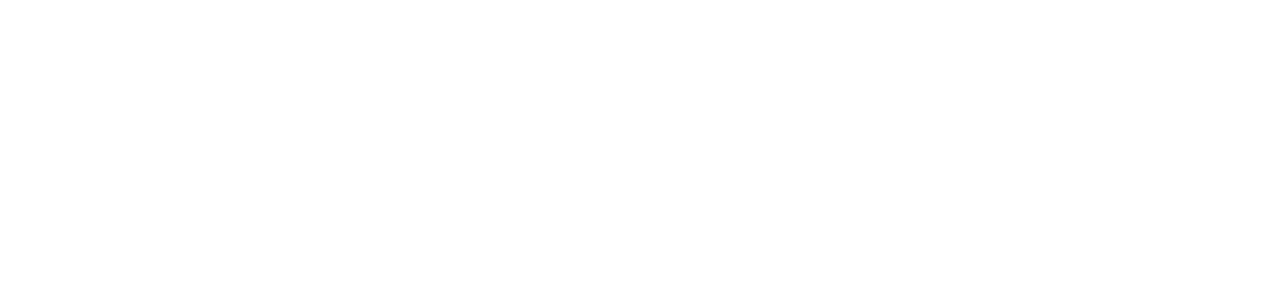
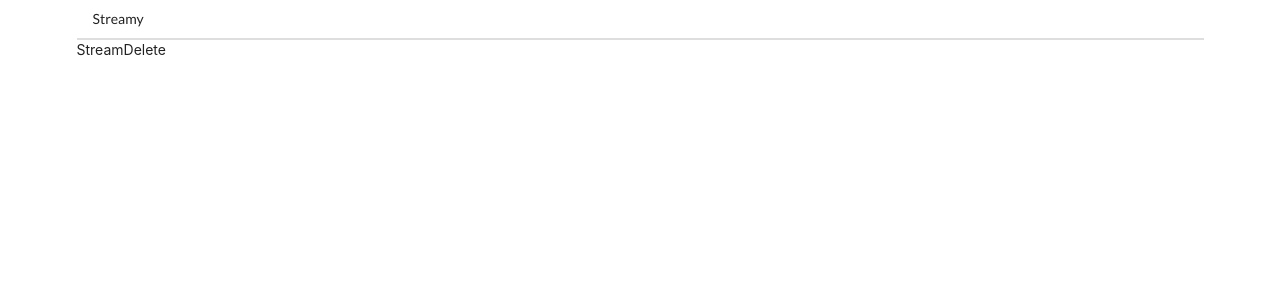
Before and after one commit to numoonchld/mrwr-streams-app, a React (Create React App) app in the folder client/: page /streams/delete in a window 1280 px wide. Shown: the top 300 px of the page. Built offline with nearby package versions, Linux system fonts and the light colour scheme.

Commit message:
routing wired up

```diff
--- a/client/package.json
+++ b/client/package.json
@@ -8,6 +8,7 @@
     "@testing-library/user-event": "^12.8.3",
     "react": "^17.0.2",
     "react-dom": "^17.0.2",
+    "react-router-dom": "^5.2.1",
     "react-scripts": "4.0.3",
     "web-vitals": "^1.1.2"
   },
--- a/client/public/index.html
+++ b/client/public/index.html
@@ -1,14 +1,12 @@
 <!DOCTYPE html>
 <html lang="en">
+
 <head>
   <meta charset="utf-8" />
   <link rel="icon" href="%PUBLIC_URL%/favicon.ico" />
   <meta name="viewport" content="width=device-width, initial-scale=1" />
   <meta name="theme-color" content="#000000" />
-    <meta
-      name="description"
-      content="Web site created using create-react-app"
-    />
+  <meta name="description" content="Web site created using create-react-app" />
   <link rel="apple-touch-icon" href="%PUBLIC_URL%/logo192.png" />
   <!--
       manifest.json provides metadata used when your web app is installed on a
@@ -24,8 +22,10 @@
       work correctly both with client-side routing and a non-root public URL.
       Learn how to configure a non-root public URL by running `npm run build`.
     -->
+  <link rel="stylesheet" href="https://cdn.jsdelivr.net/npm/semantic-ui@2.4.2/dist/semantic.min.css">
   <title>React App</title>
 </head>
+
 <body>
   <noscript>You need to enable JavaScript to run this app.</noscript>
   <div id="root"></div>
@@ -39,5 +39,9 @@
       To begin the development, run `npm start` or `yarn start`.
       To create a production bundle, use `npm run build` or `yarn build`.
     -->
+  <script src="https://code.jquery.com/jquery-3.1.1.min.js" crossorigin="anonymous"></script>
+  <script src="https://cdn.jsdelivr.net/npm/semantic-ui@2.4.2/dist/semantic.min.js"></script>
+
 </body>
+
 </html>
--- a/client/src/App.js
+++ b/client/src/App.js
@@ -1,17 +1,27 @@
-
-import './App.css';
-import { BrowserRouter, Route, Switch } from 'react-router-dom';
+import "./App.css";
+import { BrowserRouter, Route } from "react-router-dom";
+import StreamCreate from "./components/streams/StreamCreate";
+import StreamEdit from "./components/streams/StreamEdit";
+import StreamDelete from "./components/streams/StreamDelete";
+import StreamShow from "./components/streams/StreamShow";
+import StreamList from "./components/streams/StreamList";
+import Header from "./components/Header";
 
 const App = () => {
   return (
-    <div className="App">
-     <BrowserRouter >
-      <Switch>
-
-      </Switch>
-     </BrowserRouter>
+    <div className="ui container">
+      <BrowserRouter>
+        <div>
+          <Header />
+          <Route exact path="/" component={StreamList} />
+          <Route exact path="/streams/create" component={StreamCreate} />
+          <Route exact path="/streams/edit" component={StreamEdit} />
+          <Route exact path="/streams/delete" component={StreamDelete} />
+          <Route exact path="/streams/show" component={StreamShow} />
+        </div>
+      </BrowserRouter>
     </div>
   );
-}
+};
 
 export default App;
--- /dev/null
+++ b/client/src/components/Header.js
@@ -0,0 +1,18 @@
+import React from 'react'
+import { Link } from 'react-router-dom'
+
+const Header = () => {
+  return (
+    <>
+      <div className='ui secondary pointing menu'>
+        <Link to='/' className='item' >Streamy</Link>
+        <div className='right menu'>
+
+        </div>
+
+      </div>
+    </>
+  )
+}
+
+export default Header
--- a/client/src/components/streams/StreamCreate.js
+++ b/client/src/components/streams/StreamCreate.js
@@ -2,9 +2,9 @@
 
 const StreamCreate = () => {
   return (
-    <div>
+    <>
       StreamCreate
-    </div>
+    </>
   )
 }
 
--- a/client/src/components/streams/StreamDelete.js
+++ b/client/src/components/streams/StreamDelete.js
@@ -2,9 +2,9 @@
 
 const StreamDelete = () => {
   return (
-    <div>
+    <>
       StreamDelete
-    </div>
+    </>
   )
 }
 
--- a/client/src/components/streams/StreamEdit.js
+++ b/client/src/components/streams/StreamEdit.js
@@ -2,9 +2,9 @@
 
 const StreamEdit = () => {
   return (
-    <div>
+    <>
       StreamEdit
-    </div>
+    </>
   )
 }
 
--- a/client/src/components/streams/StreamList.js
+++ b/client/src/components/streams/StreamList.js
@@ -2,9 +2,9 @@
 
 const StreamList = () => {
   return (
-    <div>
+    <>
       StreamList
-    </div>
+    </>
   )
 }
 
--- a/client/src/components/streams/StreamShow.js
+++ b/client/src/components/streams/StreamShow.js
@@ -2,9 +2,9 @@
 
 const StreamShow = () => {
   return (
-    <div>
+    <>
       StreamShow
-    </div>
+    </>
   )
 }
 
```
Also changed, not shown: 1 other file (tests, documents, lock files or other folders). Lines whose indentation alone changed are shown as unchanged.
